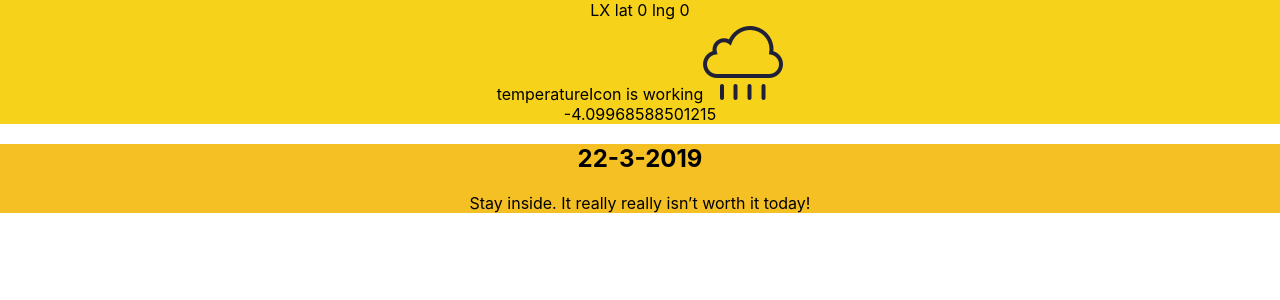
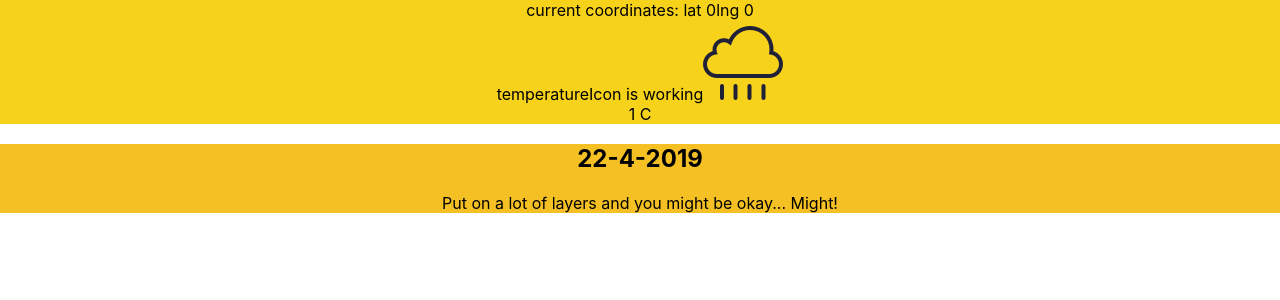
Before and after one commit to Thegg53/reactWeather, a React (Create React App) app in the folder weather/: page / in a window 1280 px wide. Shown: the top 300 px of the page. Built offline with nearby package versions, Linux system fonts and the light colour scheme; no server answers.

Commit message:
fighting http request in react

```diff
--- a/weather/src/App.js
+++ b/weather/src/App.js
@@ -3,14 +3,89 @@ import HeaderComponent from "./components/Header";
 import BottomComponent from "./components/Bottom";
 import "./App.css";
 class App extends Component {
+  state = {
+    lat: 0,
+    lng: 0,
+    isLoaded: false,
+    error: null,
+    items: []
+  };
+
+  componentDidMount() {
+    let lat = this.state.lat;
+    let lng = this.state.lng;
+    if (navigator.geolocation) {
+      navigator.geolocation.getCurrentPosition(position => {
+        this.lat = position.coords.latitude;
+        this.lng = position.coords.longitude;
+        this.setState({ lat: this.lat, lng: this.lng });
+        // http request
+        const apiKey = "fce19d58cf2749138e64640c8fce41a5"; //This should not be here is a real application
+        const baseApi = "http://api.openweathermap.org/data/2.5/weather";
+
+        // const callApi = async () => {
+        //   await fetch(baseApi + `?lat=` +  this.state.lat + `&lon=` + this.state.lng +
+        //   `&APPID=` + apiKey)
+        // };
+        fetch(
+          `http://api.openweathermap.org/data/2.5/weather?lat=` +
+            this.state.lat +
+            `&lon=` +
+            this.state.lng +
+            `&APPID=` +
+            apiKey
+        )
+          .then(res => {
+            return res.json();
+            // this.setState({
+            //   isLoaded: true,
+            //   items: res.items
+            // });
+          })
+          .then(jsonResp => {
+            console.log(jsonResp);
+            // this.setState({
+            //   isLoaded: true,
+            //   items: res.items
+            // });
+          })
+          .catch(error => {
+            this.setState({
+              isLoaded: true,
+              error
+            });
+          });
+      });
+      console.log("starting lat", lat, "lng", lng);
+
+      // var request = new XMLHttpRequest();
+      // var requestString =
+      //   "api.openweathermap.org/data/2.5/weather?lat=35&lon=139&APPID=fce19d58cf2749138e64640c8fce41a5";
+      // request.open("get", requestString, true);
+      // request.send();
+      this.setState({ isLoaded: true });
+    }
+  }
+
   render() {
-    const iTemperature = Math.random() * 40 - 10;
-    return (
-      <div className="App">
-        <HeaderComponent temperature={iTemperature} />
-        <BottomComponent temperature={iTemperature} />
-      </div>
-    );
+    const { error, isLoaded, items } = this.state;
+    const iTemperature = parseInt(Math.random() * 40 - 10);
+    if (error) {
+      return <div>Error: {error.message}</div>;
+    } else if (!isLoaded) {
+      return <div>Loading...</div>;
+    } else {
+      return (
+        <div className="App">
+          <HeaderComponent
+            temperature={iTemperature}
+            lat={this.state.lat}
+            lng={this.state.lng}
+          />
+          <BottomComponent temperature={iTemperature} />
+        </div>
+      );
+    }
   }
 }
 
--- a/weather/src/components/Bottom.jsx
+++ b/weather/src/components/Bottom.jsx
@@ -9,7 +9,11 @@ class BottomComponent extends Component {
   render() {
     const dToday = new Date();
     const sToday =
-      dToday.getDate() + `-` + dToday.getMonth() + `-` + dToday.getFullYear();
+      dToday.getDate() +
+      `-` +
+      (dToday.getMonth() + 1) +
+      `-` +
+      dToday.getFullYear();
     return (
       <div className="bottomDay">
         <h2>{sToday}</h2>
--- a/weather/src/components/Header.jsx
+++ b/weather/src/components/Header.jsx
@@ -9,14 +9,12 @@ class HeaderComponent extends Component {
   state = {};
 
   render() {
-    const iTemperature = this.props.temperature;
     // console.log(iTemperature);
 
     return (
       <div className="headerDay">
-        <Location />
-        <TemperatureIcon />
-        <div>{iTemperature}</div>
+        <Location lat={this.props.lat} lng={this.props.lng} />
+        <TemperatureIcon temperature={this.props.temperature} />
       </div>
     );
   }
--- a/weather/src/components/Location.jsx
+++ b/weather/src/components/Location.jsx
@@ -1,29 +1,11 @@
 import React, { Component } from "react";
 
 class Location extends Component {
-  state = {
-    lat: 0,
-    lng: 0
-  };
-
-  componentDidMount() {
-    let lat = this.state.lat;
-    let lng = this.state.lng;
-    if (navigator.geolocation) {
-      navigator.geolocation.getCurrentPosition(position => {
-        this.lat = position.coords.latitude;
-        this.lng = position.coords.longitude;
-        // console.log("user clicked lat", lat, "lng", lng);
-        this.setState({ lat: this.lat, lng: this.lng });
-      });
-      console.log("starting lat", lat, "lng", lng);
-    }
-  }
-
   render() {
     return (
       <div>
-        LX lat {this.state.lat} lng {this.state.lng}
+        current coordinates: lat {parseInt(this.props.lat)}
+        lng {parseInt(this.props.lng)}
       </div>
     );
   }
--- a/weather/src/components/TemperatureIcon.jsx
+++ b/weather/src/components/TemperatureIcon.jsx
@@ -3,10 +3,12 @@ import React, { Component } from "react";
 class TemperatureIcon extends Component {
   state = {};
   render() {
+    const iTemperature = this.props.temperature;
     return (
       <div>
         temperatureIcon is working
         <img src="/Icons/Dark/Rain.png" alt="iconHere" />
+        <div>{iTemperature} C</div>
       </div>
     );
   }
```
